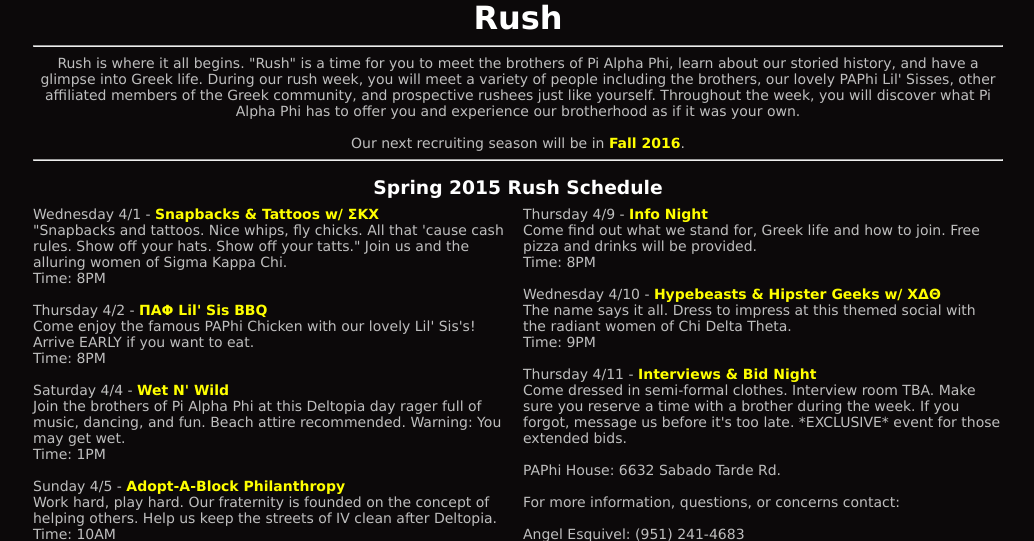
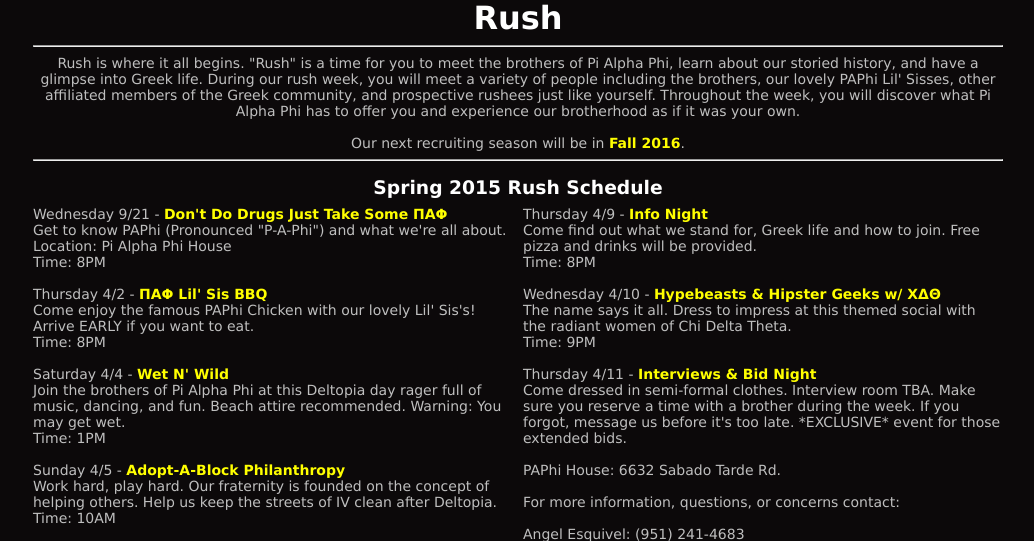
Before and after one commit to kjih/ucsbpialphaphi, a PHP site: page /rush in a window 1280 px wide. Shown: the part 338-879 px from the top of the page, without its empty margins (122-1156 px from the left). Run offline with PHP 8.4, Linux system fonts and the light colour scheme; some libraries are stand-ins or nearby versions.

Commit message:
update first rush event

```diff
--- a/public/rush.php
+++ b/public/rush.php
@@ -64,7 +64,7 @@
                 <h3>Spring 2015 Rush Schedule</h3>
 
                 <div class="container-xs-left">
-                    <p class="bodyText-left">Wednesday 4/1 - <strong>Snapbacks &amp; Tattoos w/ &Sigma;&Kappa;&Chi;</strong><br />"Snapbacks and tattoos. Nice whips, fly chicks. All that 'cause cash rules. Show off your hats. Show off your tatts." Join us and the alluring women of Sigma Kappa Chi.<br />Time: 8PM</p>
+                    <p class="bodyText-left">Wednesday 9/21 - <strong>Don't Do Drugs Just Take Some &Pi;&Alpha;&Phi;</strong><br />Get to know PAPhi (Pronounced "P-A-Phi") and what we're all about.<br />Location: Pi Alpha Phi House<br />Time: 8PM</p>
                     <p class="bodyText-left">Thursday 4/2 - <strong>&Pi;&Alpha;&Phi; Lil' Sis BBQ</strong><br />Come enjoy the famous PAPhi Chicken with our lovely Lil' Sis's! Arrive EARLY if you want to eat.<br />Time: 8PM</p>
                     <p class="bodyText-left">Saturday 4/4 - <strong>Wet N' Wild</strong><br />Join the brothers of Pi Alpha Phi at this Deltopia day rager full of music, dancing, and fun. Beach attire recommended. Warning: You may get wet.<br />Time: 1PM</p>
                     <p class="bodyText-left">Sunday 4/5 - <strong>Adopt-A-Block Philanthropy</strong><br />Work hard, play hard. Our fraternity is founded on the concept of helping others. Help us keep the streets of IV clean after Deltopia.<br />Time: 10AM</p>
```
